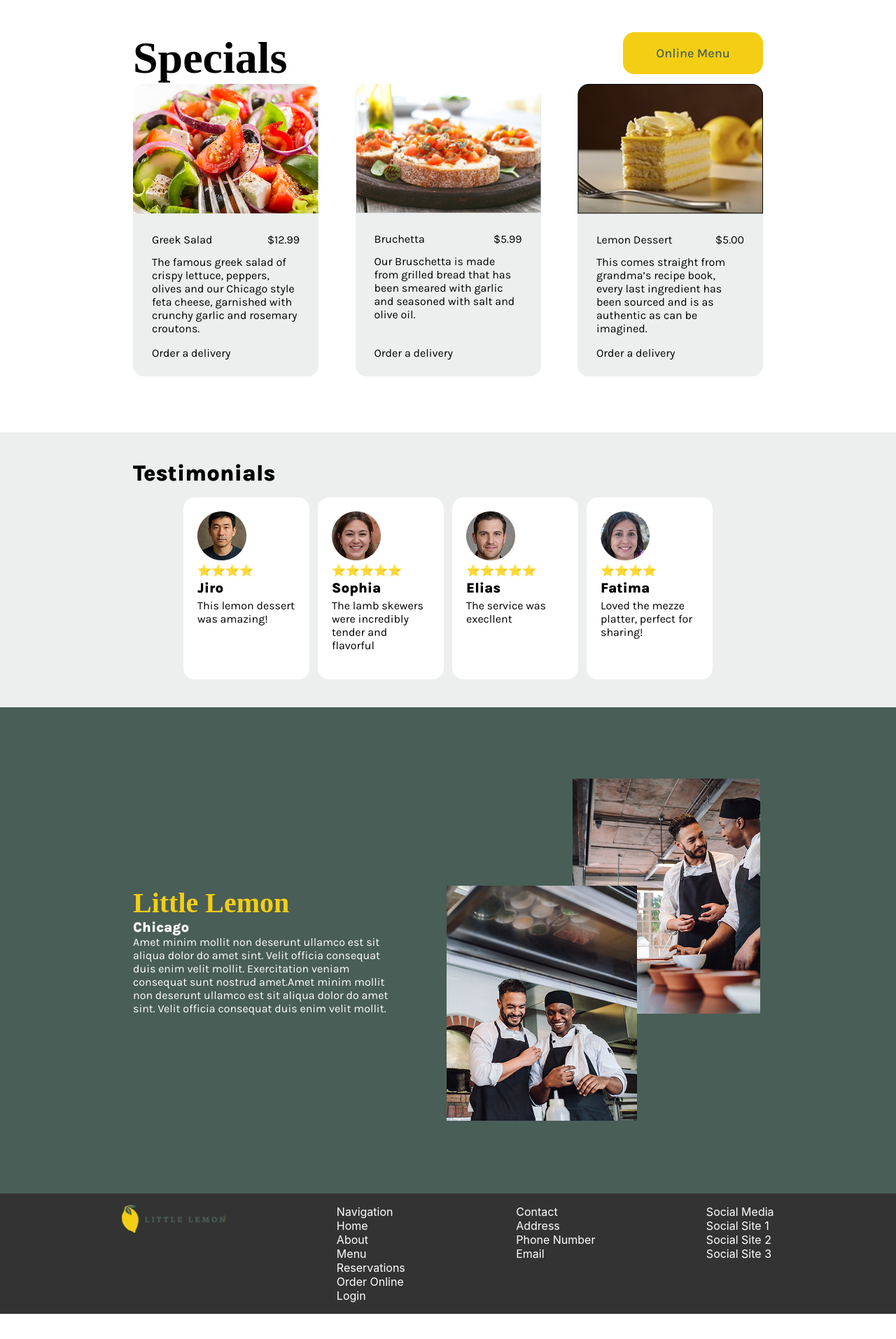
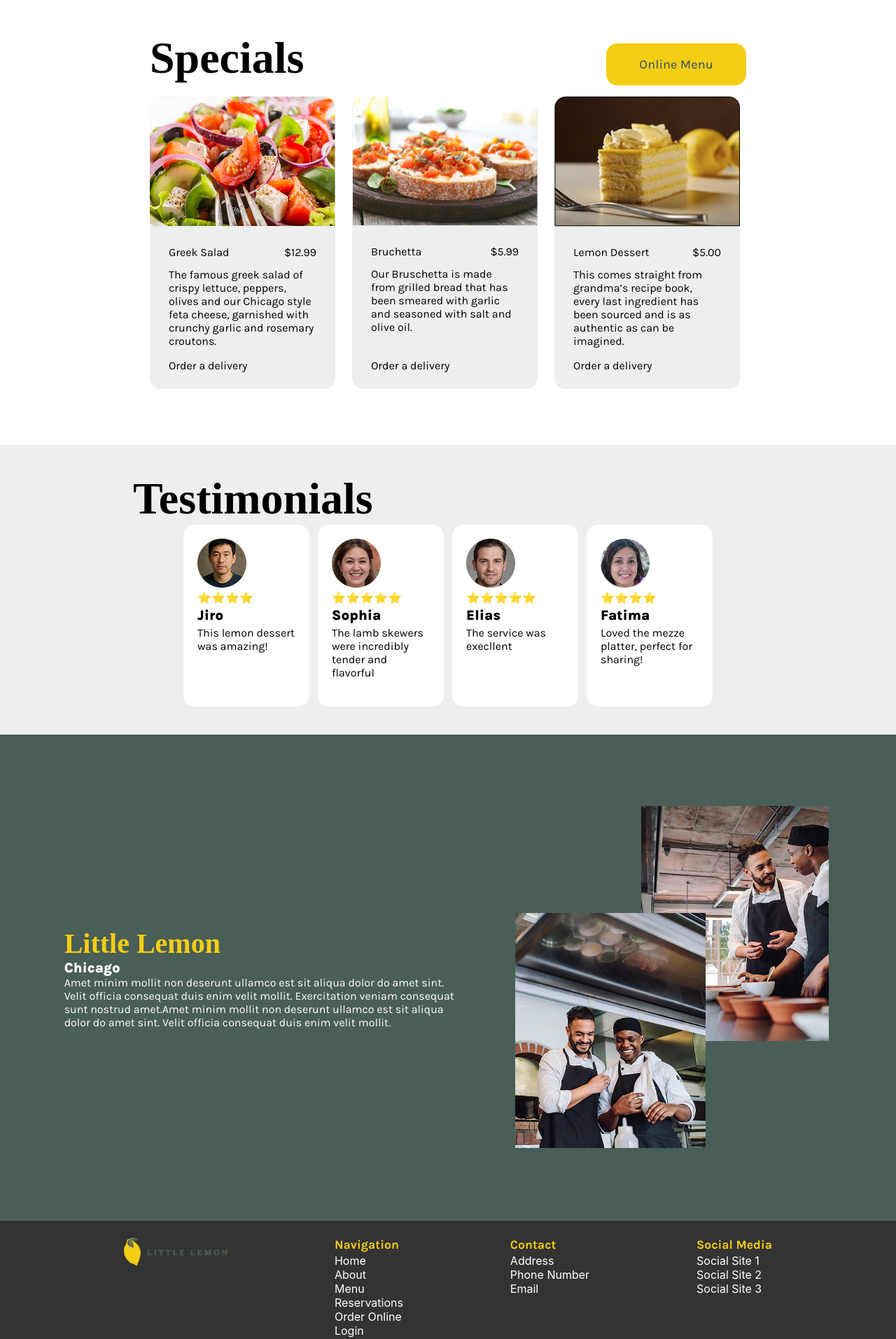
Before and after one commit to drrand/meta_capstone, a React (Create React App) app: page / in a window 1280 px wide. Shown: the part 530-2444 px from the top of the page at 70% size. Before the commit the page ends 2408 px from the top, so only its background shows below. Built offline with nearby package versions, Linux system fonts and the light colour scheme; a web font is replaced by a local one.

Commit message:
add responsiveness

```diff
--- a/src/App.css
+++ b/src/App.css
@@ -57,3 +57,17 @@ li {
   margin: none;
   padding: none;
 }
+
+button {
+  background: #f4ce14;
+  color: #495e57;
+  border-radius: 16px;
+  border: none;
+  height: 60px;
+  width: 200px;
+
+  font-size: 18px;
+  font-weight: 500;
+  font-family: Karla;
+  margin: 1rem 0;
+}
--- a/src/BookingForm.css
+++ b/src/BookingForm.css
@@ -1,7 +1,9 @@
 form {
-    width: 600px;
+    max-width: 600px;
     margin: auto;
     display: grid;
+    margin-bottom: 80px;
+    padding: 0 2rem;
 
 }
 
@@ -24,6 +26,9 @@ input ~ p {
 }
 
 #BookingFormTitle {
-    margin: auto;
     width: fit-content;
+    text-align: center;
+    padding: 0 2rem;
+    line-height: 48px;
+    margin: 2rem auto;
 }
--- a/src/Footer.css
+++ b/src/Footer.css
@@ -6,15 +6,23 @@ footer {
 
     color: white;
     background-color: #333;
-    padding: 1rem;
+    padding: 1.5rem;
 }
 
 footer ul {
     padding-left: 0;
 }
 
+footer div p {
+    font-size: 1.1rem;
+    font-weight: bold;
+    margin-bottom: .2rem;
+    color: #f4ce14;
+}
+
 footer ul li {
     list-style: none;
+    line-height: 1.25rem;
 }
 
 @media screen and (max-width: 510px) {
--- a/src/Footer.js
+++ b/src/Footer.js
@@ -6,7 +6,7 @@ const Footer = () => {
         <footer>
             <img src={logo} alt="Little Lemon Logo"></img>
             <div>
-                Navigation
+                <p>Navigation</p>
                 <ul>
                     <li>Home</li>
                     <li>About</li>
@@ -17,7 +17,7 @@ const Footer = () => {
                 </ul>
             </div>
             <div>
-                Contact
+                <p>Contact</p>
                 <ul>
                     <li>Address</li>
                     <li>Phone Number</li>
@@ -25,7 +25,7 @@ const Footer = () => {
                 </ul>
             </div>
             <div>
-                Social Media
+                <p>Social Media</p>
                 <ul>
                     <li>Social Site 1</li>
                     <li>Social Site 2</li>
--- a/src/Main.css
+++ b/src/Main.css
@@ -5,6 +5,7 @@
   justify-content: center;
   gap: 75px;
   position: relative;
+  flex-wrap: wrap-reverse;
 }
 
 .hero .column1 {
@@ -31,17 +32,8 @@
   top: 36px;
 }
 
-button {
-  background: #f4ce14;
-  color: #495e57;
-  border-radius: 16px;
-  border: none;
-  height: 60px;
-  width: 200px;
-
-  font-size: 18px;
-  font-weight: 500;
-  font-family: Karla;
+.hero button {
+  margin-bottom: 2rem;
 }
 
 .Specials {
@@ -52,16 +44,19 @@ button {
 .first-row {
   display: flex;
   justify-content: space-between;
+  flex-wrap: wrap-reverse;
 }
 
 .second-row {
   display: flex;
-  justify-content: space-between;
+  /* justify-content: space-between; */
+  gap: clamp(1rem, 1.5rem, 2rem);
+  flex-wrap: wrap;
 }
 
 .section-wrapper {
   width: 100%;
-  max-width: 900px;
+  /* max-width: 900px; */
 }
 
 .section-wrapper h3 {
@@ -75,7 +70,11 @@ button {
   flex-direction: column;
   align-items: center;
   justify-content: center;
-  padding: 40px 0;
+  padding: 40px 2rem;
+  gap: clamp(1rem, 1.5rem, 2rem);
+  .section-wrapper {
+    max-width: 900px;
+  }
 }
 
 .testimonial_row {
@@ -83,7 +82,9 @@ button {
   flex-direction: row;
   align-items: center;
   justify-content: center;
-  gap: 12px;
+  /* gap: 12px; */
+  gap: clamp(.5rem, .75rem, 2rem);
+    flex-wrap: wrap;
 }
 
 .about {
@@ -96,6 +97,10 @@ button {
   h5,
   p {
     color: white;
+    max-width: 60ch;
+  }
+  img {
+    width: 100%;
   }
 }
 
@@ -108,4 +113,10 @@ button {
   justify-content: center;
   gap: 75px;
   position: relative;
+  padding: 0 2rem;
+  flex-wrap: wrap;
 }
+
+section {
+  padding: 0 1.5rem;
+}
--- a/src/Testimonials.js
+++ b/src/Testimonials.js
@@ -8,7 +8,7 @@ const Testimonials = () => {
     return (
        <section id='testimonials'>
                 <div className='section-wrapper'>
-                    <h3>Testimonials</h3>
+                    <h1>Testimonials</h1>
                     <div className='testimonial_row'>
                         <CardTestimonial
                             src={review1}
```
